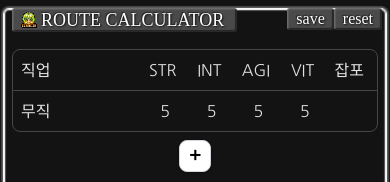
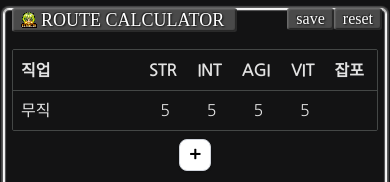
Before and after one commit to ktseo41/route-calculator, a React (Vite) app: page / in a window 390 px wide. Shown: the top 182 px of the page. Built offline with nearby package versions, Linux system fonts and the light colour scheme; a web font is replaced by a local one.

Commit message:
feat: 테이블 디자인 및 레이아웃 개선
- 테이블 행의 디자인을 다크 모드에 맞춰 명확한 홀/짝 배경색으로 변경했습니다.
- `dvh` 단위를 사용하여 모바일 브라우저의 주소창에 따른 높이 변화에 대응했습니다.

```diff
--- a/src/App.tsx
+++ b/src/App.tsx
@@ -236,16 +236,16 @@ export default function App() {
 
           <section className="px-2 pt-10">
             <Table.Container
-              className="rounded-md border border-[#444746] overflow-y-auto"
+              className="rounded-xs border border-[#444746] overflow-y-auto"
               style={{
                 maxHeight: isPanelOpen
-                  ? "calc(100vh - 100px - 45vh)"
-                  : "calc(100vh - 100px)",
+                  ? "calc(100dvh - 100px - 45dvh)"
+                  : "calc(100dvh - 100px)",
                 WebkitOverflowScrolling: "touch",
               }}
             >
               <Table className="text-md">
-                <TableHeader className="relative z-20 border-b border-b-[#444746] [&_th]:font-normal">
+                <TableHeader className="bg-[#131314] shadow-[0_1px_0_#444746] [&_th]:font-bold">
                   <TableRow>
                     <TableHead>직업</TableHead>
                     <TableHead>STR</TableHead>
@@ -255,7 +255,7 @@ export default function App() {
                     <TableHead>잡포</TableHead>
                   </TableRow>
                 </TableHeader>
-                <TableBody className="[&_tr:nth-child(even)]:bg-sidebar-primary [&_tr:nth-child(odd)]:bg-priamry">
+                <TableBody>
                   {Array.from(
                     {
                       length: Math.max(tableLength, rLL.getAllNodes().length),
@@ -267,11 +267,7 @@ export default function App() {
                         <TableRow
                           key={uuidv4()}
                           id={`${index}`}
-                          className={
-                            isSelected
-                              ? "bg-neutral-800/40 hover:bg-neutral-800/50 relative"
-                              : "relative"
-                          }
+                          className="relative odd:bg-[#131314] even:bg-[#232321]"
                           onClick={() => {
                             if (routeNode) {
                               setSelectedIndex(index);
@@ -336,7 +332,7 @@ export default function App() {
           {isPanelOpen && (
             <div
               className="absolute left-1.5 right-1.5 bottom-2 z-50 bg-neutral-900 overflow-hidden"
-              style={{ height: "45vh" }}
+              style={{ height: "45dvh" }}
             >
               <div className="h-8 flex items-center border-b border-neutral-800 pl-2 pr-1 relative">
                 {errorMessage && (
--- a/src/components/ui/table.tsx
+++ b/src/components/ui/table.tsx
@@ -33,7 +33,7 @@ function TableHeader({ className, ...props }: React.ComponentProps<"thead">) {
   return (
     <thead
       data-slot="table-header"
-      className={cn("[&_tr]:border-0", className)}
+      className={cn("sticky top-0 z-20 [&_tr]:border-0", className)}
       {...props}
     />
   );
@@ -80,7 +80,7 @@ function TableHead({ className, ...props }: React.ComponentProps<"th">) {
     <th
       data-slot="table-head"
       className={cn(
-        "h-10 px-2 text-left align-middle whitespace-nowrap sticky top-0 z-20 [&:has([role=checkbox])]:pr-0 [&>[role=checkbox]]:translate-y-[2px] [&:first-child]:w-32",
+        "h-10 px-2 text-left align-middle whitespace-nowrap [&:has([role=checkbox])]:pr-0 [&>[role=checkbox]]:translate-y-[2px] [&:first-child]:w-32",
         className
       )}
       {...props}
```
